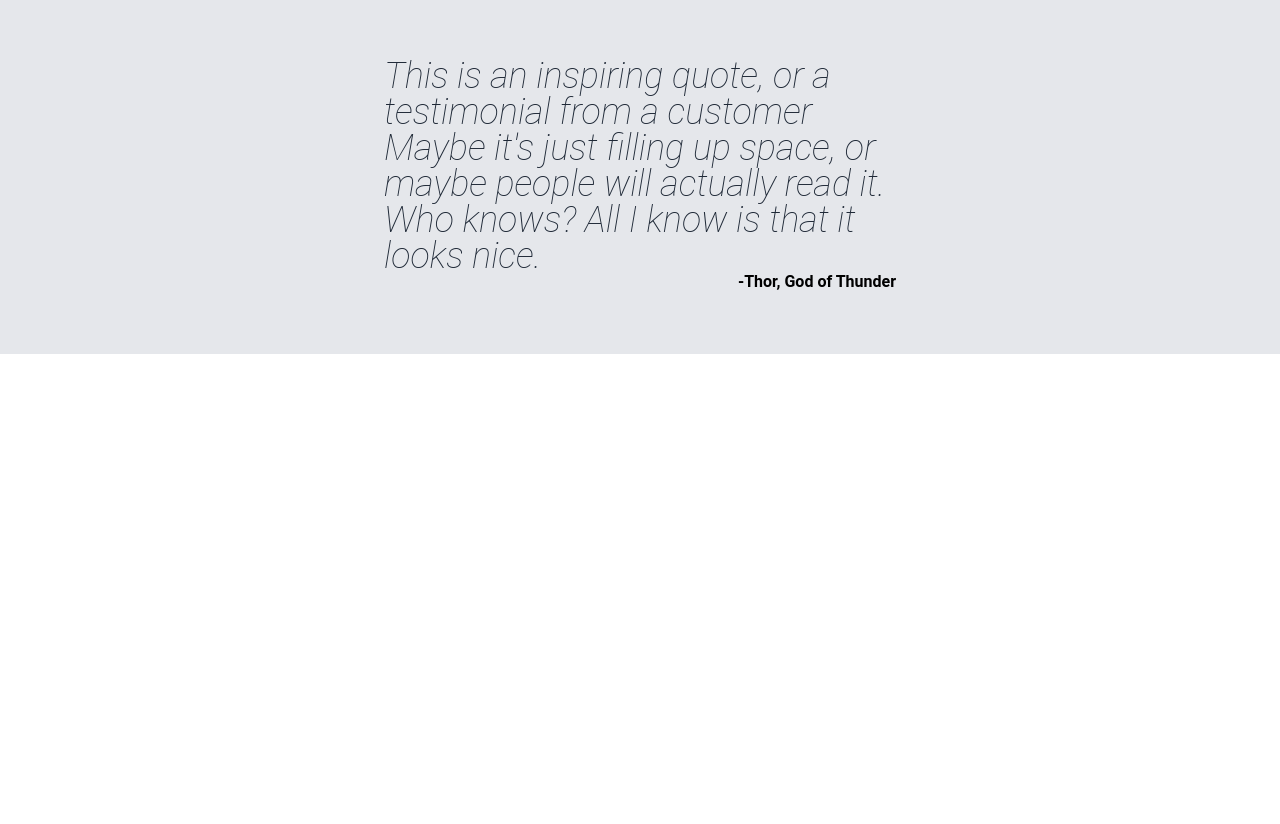
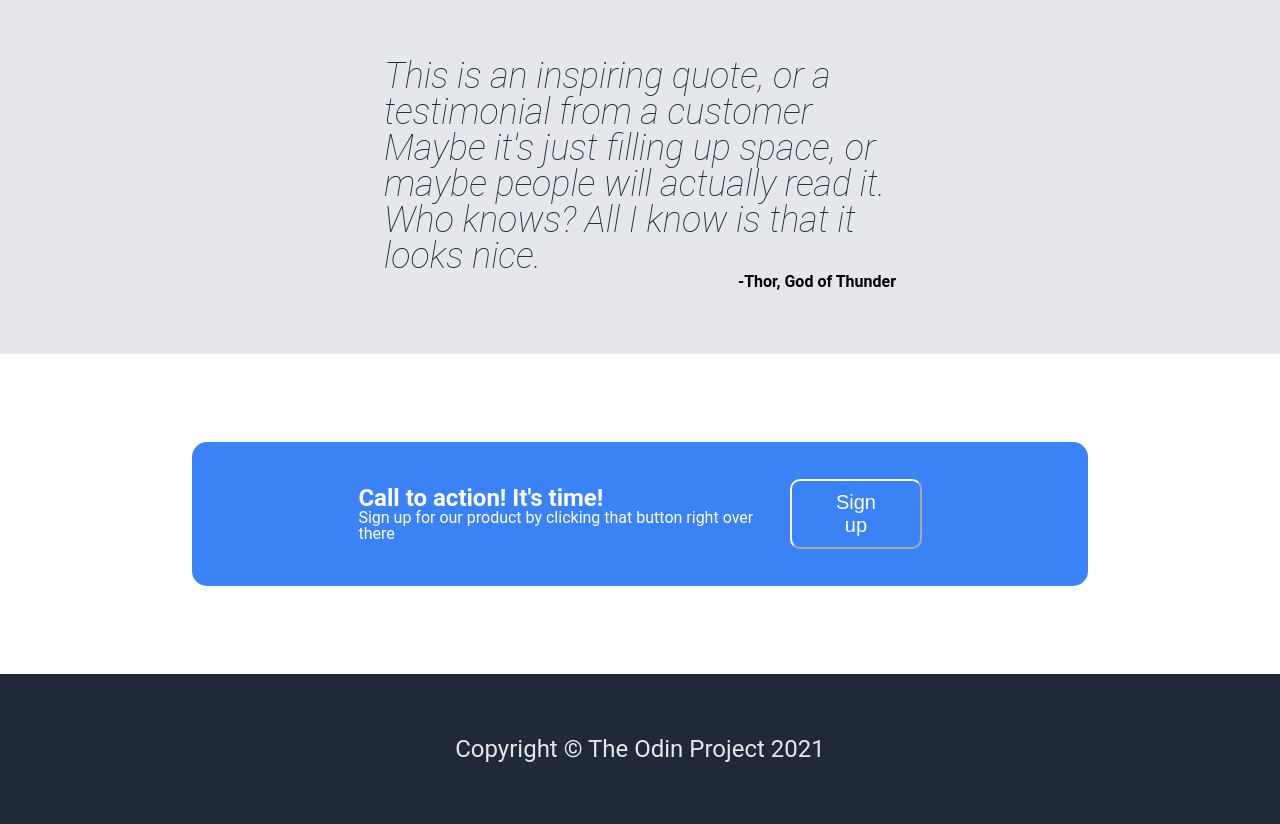
Before and after one commit to JyrexRonaldo/landing-page, a plain HTML site: page index.html in a window 1280 px wide. Shown: the part 856-1680 px from the top of the page. Before the commit the page ends 1210 px from the top, so only its background shows below. Drawn offline with Linux system fonts and the light colour scheme.

Commit message:
Complete the landing page

```diff
--- a/css/style.css
+++ b/css/style.css
@@ -146,5 +146,42 @@ button {
 }
 
 .four {
+    height: 40vh;
+    display: flex;
+    justify-content: center;
+    align-items: center;
+}
 
+.blue-div {
+    background-color: #3B82F6;
+    height: 45%;
+    width: 70%;
+    display: flex;
+    justify-content: space-between;
+    align-items: center;
+    padding: 0px 13%;
+    border-radius: 15px;
 }
+
+.call p {
+    color: white;
+}
+
+.time {
+    font-size: 24px;
+    font-weight: bolder;
+}
+
+.four button {
+    border-color: white;
+}
+
+footer {
+    background-color: #1f2937;
+    height: 150px;
+    color: #e5e7eb;
+    display: flex;
+    justify-content: center;
+    align-items: center;
+    font-size: 24px;
+}
--- a/index.html
+++ b/index.html
@@ -55,7 +55,15 @@
         </div>
 
     </div>
-    <div class="four"></div>
-    <footer></footer>
+    <div class="four">
+        <div class="blue-div">
+            <div class="call">
+                <p class="time">Call to action! It's time!</p>
+                <p>Sign up for our product by clicking that button right over there</p>
+            </div>
+            <button>Sign up</button>
+        </div>
+    </div>
+    <footer>Copyright © The Odin Project 2021</footer>
 </body>
 </html>
```
